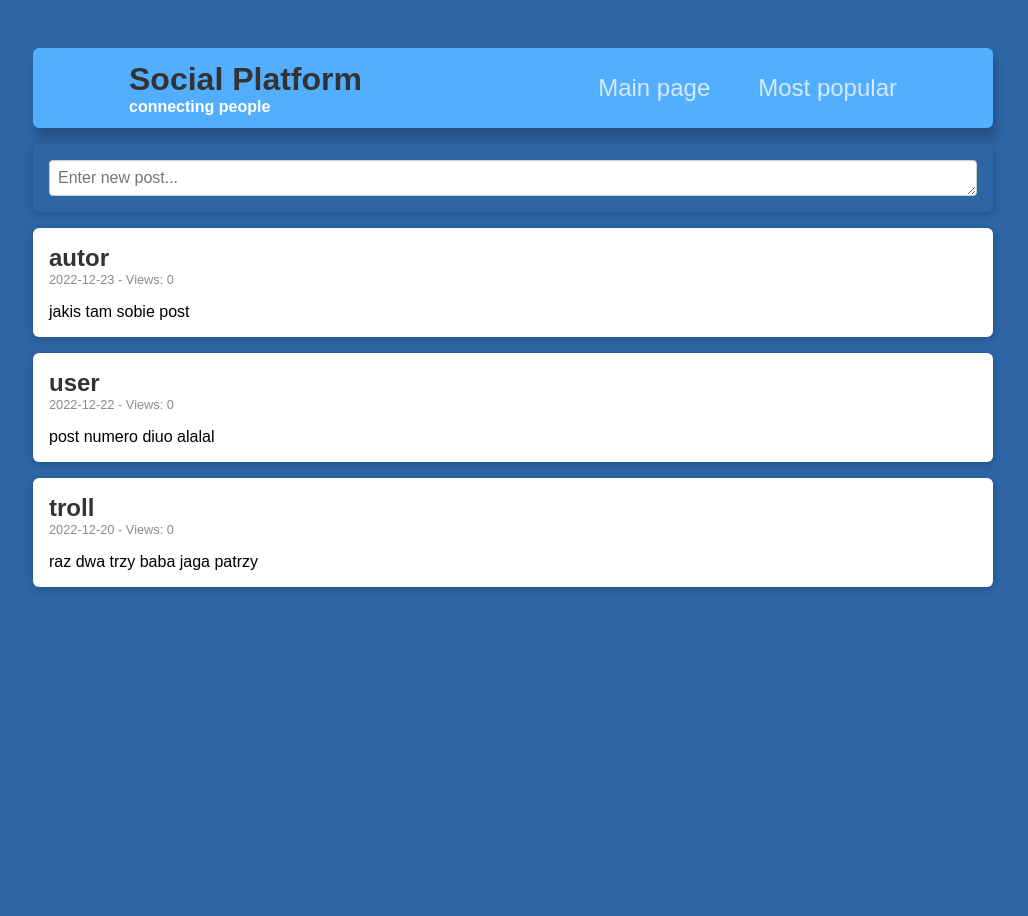
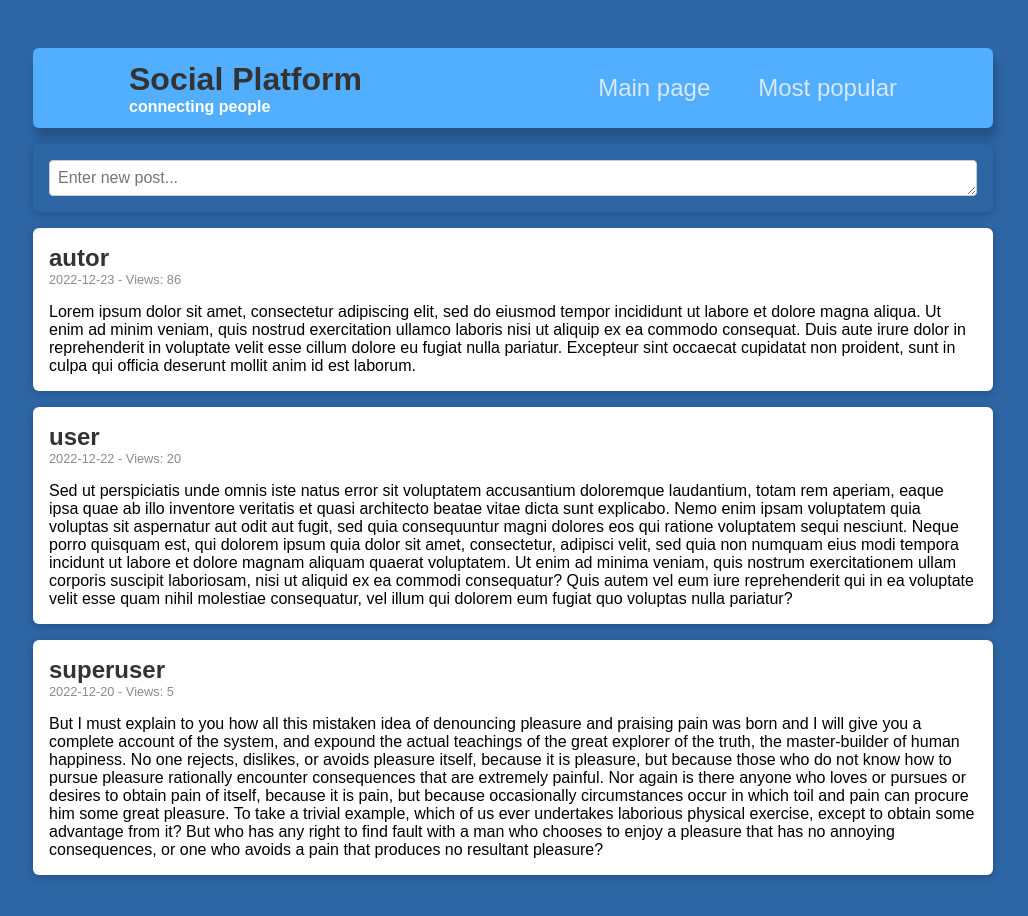
Before and after one commit to wojnarw/SocialPlatformDemo, a React (Create React App) app: page / in a window 1280 px wide. Shown: the top 916 px of the page, without its empty margins (127-1155 px from the left). Before the commit the page ends 800 px from the top, so only its background shows below. Built offline with nearby package versions, Linux system fonts and the light colour scheme.

Commit message:
modified dummy texts

```diff
--- a/src/layout/MainPage.js
+++ b/src/layout/MainPage.js
@@ -1,38 +1,52 @@
-import { useState } from "react";
+import { useState, useEffect } from "react";
+import { getAllPosts } from "../api/requests";
 import NewPost from "../components/NewPost";
 import Post from "../components/Post";
 
 const MainPage = () => {
     let [posts, setPosts] = useState([]);
+    let [loaderVisible, setLoaderVisible] = useState(false);
+
+    // useEffect(_ => {
+    //     getAllPosts()
+    //         .then(data => setPosts(data))
+    //         .then(_ => setLoaderVisible(false))
+    //         .catch(err => {
+    //             console.error(err);
+    //             setPosts(dummyPosts);
+    //             setLoaderVisible(false);
+    //         });
+    // }, []);
 
     posts = [
         {
             id: "sad",
             author: "autor",
-            content: "jakis tam sobie post",
-            date: "2022-12-23",
-            views: 0
+            content: "Lorem ipsum dolor sit amet, consectetur adipiscing elit, sed do eiusmod tempor incididunt ut labore et dolore magna aliqua. Ut enim ad minim veniam, quis nostrud exercitation ullamco laboris nisi ut aliquip ex ea commodo consequat. Duis aute irure dolor in reprehenderit in voluptate velit esse cillum dolore eu fugiat nulla pariatur. Excepteur sint occaecat cupidatat non proident, sunt in culpa qui officia deserunt mollit anim id est laborum.",
+            postDate: "2022-12-23",
+            viewCount: 86
         },
         {
             id: "sas",
             author: "user",
-            content: "post numero diuo alalal",
-            date: "2022-12-22",
-            views: 0
+            content: "Sed ut perspiciatis unde omnis iste natus error sit voluptatem accusantium doloremque laudantium, totam rem aperiam, eaque ipsa quae ab illo inventore veritatis et quasi architecto beatae vitae dicta sunt explicabo. Nemo enim ipsam voluptatem quia voluptas sit aspernatur aut odit aut fugit, sed quia consequuntur magni dolores eos qui ratione voluptatem sequi nesciunt. Neque porro quisquam est, qui dolorem ipsum quia dolor sit amet, consectetur, adipisci velit, sed quia non numquam eius modi tempora incidunt ut labore et dolore magnam aliquam quaerat voluptatem. Ut enim ad minima veniam, quis nostrum exercitationem ullam corporis suscipit laboriosam, nisi ut aliquid ex ea commodi consequatur? Quis autem vel eum iure reprehenderit qui in ea voluptate velit esse quam nihil molestiae consequatur, vel illum qui dolorem eum fugiat quo voluptas nulla pariatur?",
+            postDate: "2022-12-22",
+            viewCount: 20
         },
         {
             id: "asd",
-            author: "troll",
-            content: "raz dwa trzy baba jaga patrzy",
-            date: "2022-12-20",
-            views: 0
+            author: "superuser",
+            content: "But I must explain to you how all this mistaken idea of denouncing pleasure and praising pain was born and I will give you a complete account of the system, and expound the actual teachings of the great explorer of the truth, the master-builder of human happiness. No one rejects, dislikes, or avoids pleasure itself, because it is pleasure, but because those who do not know how to pursue pleasure rationally encounter consequences that are extremely painful. Nor again is there anyone who loves or pursues or desires to obtain pain of itself, because it is pain, but because occasionally circumstances occur in which toil and pain can procure him some great pleasure. To take a trivial example, which of us ever undertakes laborious physical exercise, except to obtain some advantage from it? But who has any right to find fault with a man who chooses to enjoy a pleasure that has no annoying consequences, or one who avoids a pain that produces no resultant pleasure?",
+            postDate: "2022-12-20",
+            viewCount: 5
         },
     ];
 
     return (
         <div>
             <NewPost />
-            {posts.map(post => <Post key={post.id} author={post.author} content={post.content} date={post.date} views={post.views} />)}
+            {loaderVisible && "LOADER"}
+            {!loaderVisible && posts.map(post => <Post key={post.id} author={post.author} content={post.content} date={post.postDate} views={post.viewCount} />)}
         </div>
     );
 }
```
